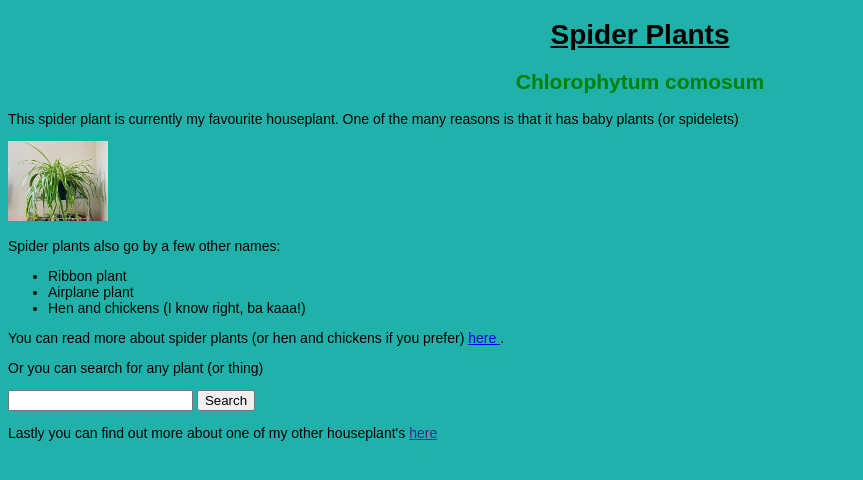
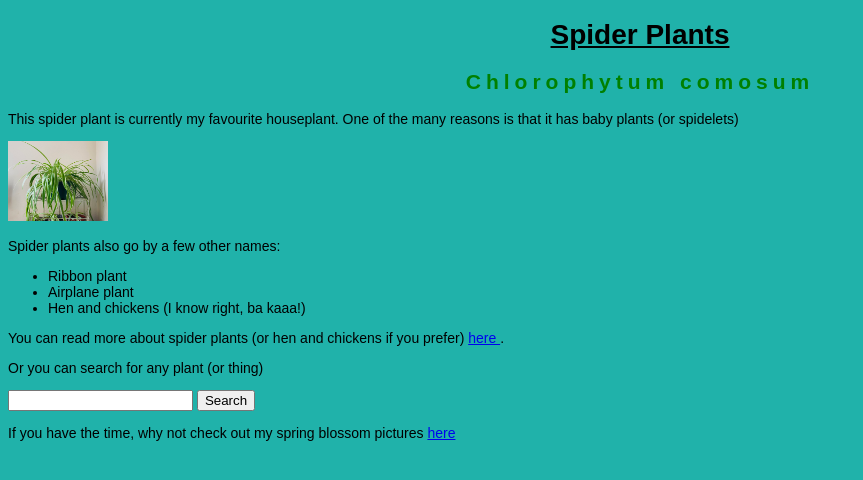
Before and after one commit to Jenlearns/CS50xCourseWebsite, a plain HTML site: page index.html in a window 1280 px wide. Shown: the whole page, without its empty margins (0-863 px from the left). Drawn offline with Linux system fonts and the light colour scheme.

Commit message:
added file and blossom pictures

```diff
--- a/index.html
+++ b/index.html
@@ -30,7 +30,7 @@
 <input name="q" type="text"/>
 <input type="submit" value="Search"/>
 
-<p>Lastly you can find out more about one of my other houseplant's <a href src ="index.html/moneyplant.html"> here </a> </p>
+<p>If you have the time, why not check out my spring blossom pictures <a href = "blossoms.html" > here </a> </p>
 
 </body>
 
--- a/styles.css
+++ b/styles.css
@@ -1,15 +1,15 @@
 /* styles.css */
 h1 {
   text-decoration: underline; text-align: center
-  }
+}
 
    h2 {
-      color: green; text-align: center
-    }
+      color: green; text-align: center; letter-spacing: 5px;
+}
+
     body {
-  background-color: lightseagreen;
+      background-color: lightseagreen;
 }
 body {
     font-family: arial, helvetica, sans-serif;
     font-size: 14px;
-}
```
Also changed, not shown: blossoms.html (added, +13 -0 lines), moneyplant.html (deleted, +0 -11 lines), 2 other files.
